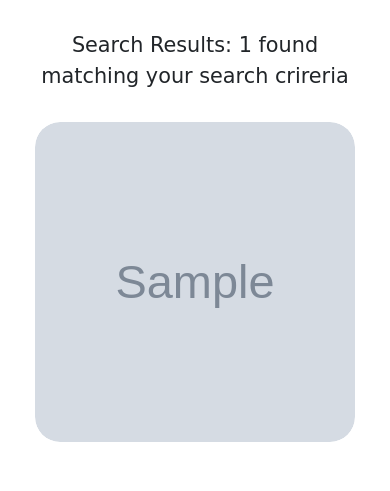
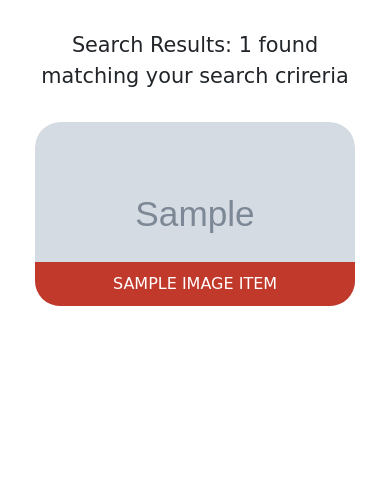
Before and after one commit to kangalah/Galleriah, a Django app: template gallery/templates/search.html in a window 390 px wide. Shown: the part 314-805 px from the top of the page. Run offline with Django 3.2, Linux system fonts and the light colour scheme; the template is opened without the code that fills it: most values are stand-ins (such as "Sample title", 1, 10 or a date in 2020); grey boxes marked "Sample" are stand-in pictures; some libraries are stand-ins or nearby versions.

Commit message:
add media queries for responsiveness

```diff
--- a/gallery/static/css/gallery.css
+++ b/gallery/static/css/gallery.css
@@ -25,6 +25,7 @@
     bottom: 10px;
     overflow: hidden;
     border-radius: 25px;
+
 }
 
 .boxInner img {
@@ -38,9 +39,9 @@
     bottom: 0;
     left: 0;
     right: 0;
-    margin-bottom: -50px;
-    background: #fff;
-    background: rgba(0, 0, 0, 0.5);
+    /* margin-bottom: -50px; */
+    background: #C0392B;
+    /* background: rgba(0, 0, 0, 0.5); */
     color: #FFF;
     padding: 10px;
     text-align: center;
@@ -59,14 +60,14 @@ section.touch .boxInner.touchFocus .titleBox {
     /* Smartphone view: 1 tile */
     .box {
         width: 100%;
-        padding-bottom: 100%;
+        padding-bottom: 60%;
     }
 }
 
 @media only screen and (max-width: 650px) and (min-width: 481px) {
     /* Tablet view: 2 tiles */
     .box {
-        width: 50%;
+        width: 100%;
         padding-bottom: 50%;
     }
 }
@@ -87,13 +88,13 @@ section.touch .boxInner.touchFocus .titleBox {
     }
 }
 
-#navbarMain {
+/* #navbarMain {
     margin: 1.2em;
     padding: 1em;
     background-color: #C0392B;
     border-radius: 1.4em;
     border-style: ridge;
-}
+} */
 
 .product {
     position: relative;
@@ -152,14 +153,6 @@ section.touch .boxInner.touchFocus .titleBox {
     padding: 0 10px;
 }
 
-
-/*********************/
-
-
-/**  Media Queries  **/
-
-
-/*********************/
 
 @media (max-width: 1100px) {
     .product {
```
